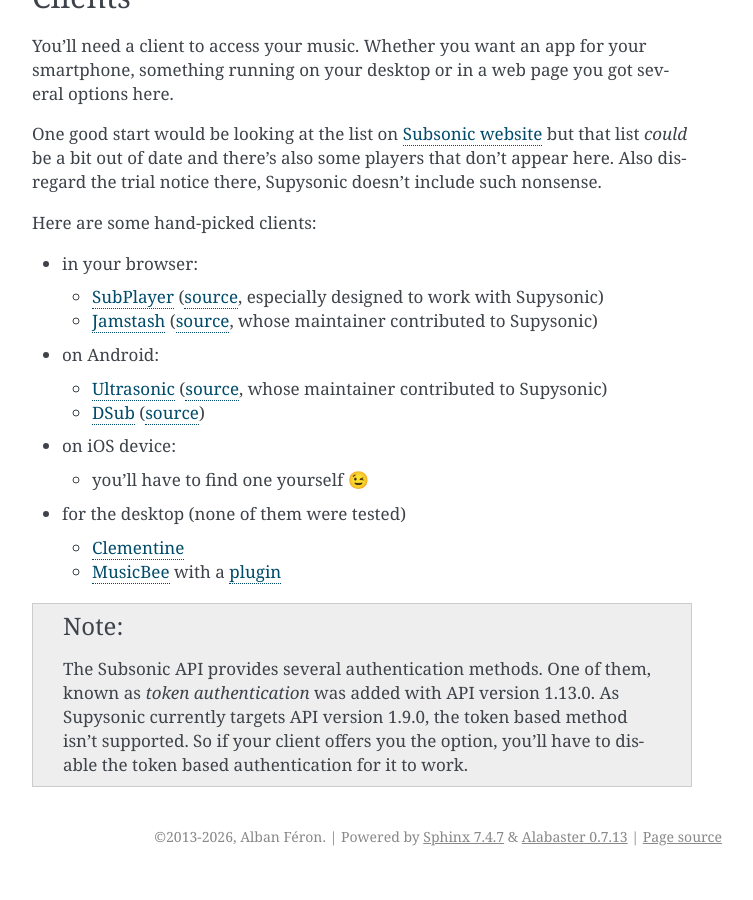
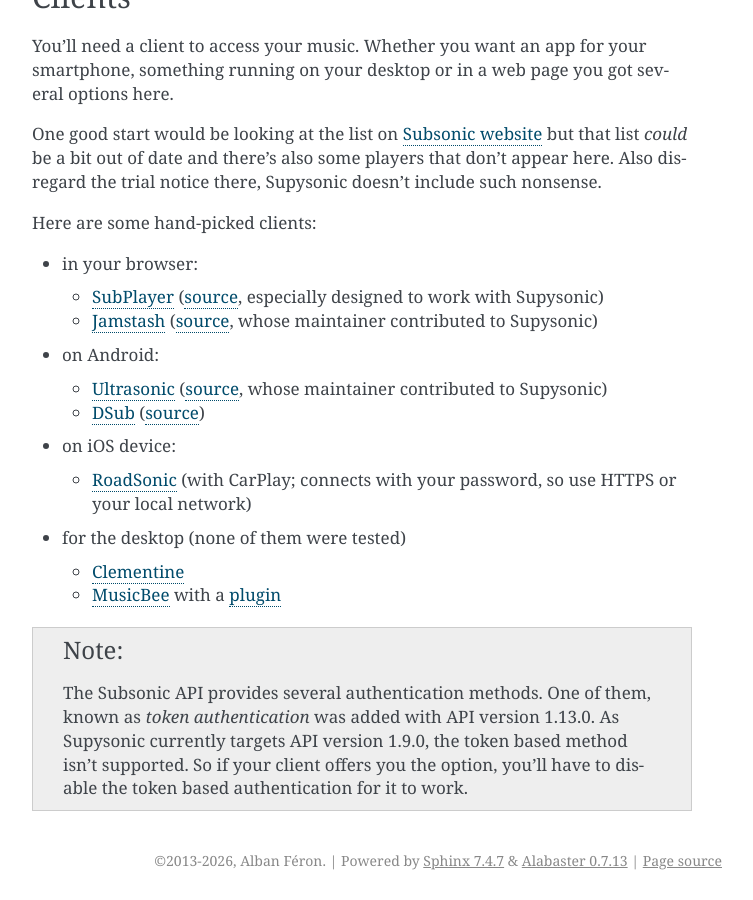
Before and after one commit to spl0k/supysonic, a Sphinx documentation site: the page built from docs/usage.rst, in a window 1280 px wide and 900 px high, scrolled down 1935 px. Shown: the whole window, without its empty margins (388-1141 px from the left). Built offline with Sphinx 7.4.7, drawn with Linux system fonts in a browser that asks for light colours; before the commit the page ends 2811 px from its top, so only the background shows below that.

Commit message:
docs: add RoadSonic as an iOS client

```diff
--- a/docs/usage.rst
+++ b/docs/usage.rst
@@ -117,7 +117,8 @@ Here are some hand-picked clients:
 
 * on iOS device:
 
-  * you'll have to find one yourself 😉
+  * RoadSonic__ (with CarPlay; connects with your password, so use HTTPS or your
+    local network)
 
 * for the desktop (none of them were tested)
 
@@ -141,6 +142,7 @@ __ https://play.google.com/store/apps/details?id=org.moire.ultrasonic
 __ https://github.com/ultrasonic/ultrasonic/
 __ https://play.google.com/store/apps/details?id=github.daneren2005.dsub
 __ https://github.com/daneren2005/Subsonic
+__ https://www.roadsonic.com/
 __ https://www.clementine-player.org
 __ https://getmusicbee.com
 __ https://getmusicbee.com/addons/plugins/41/subsonic-client/
```
